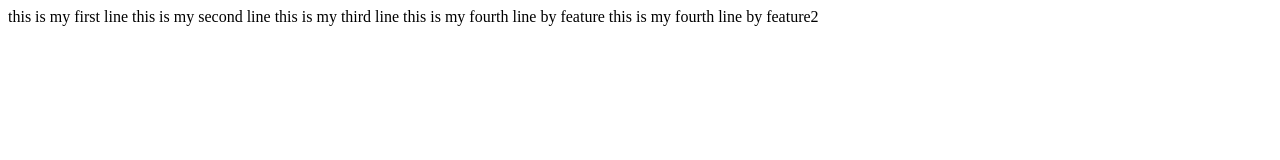
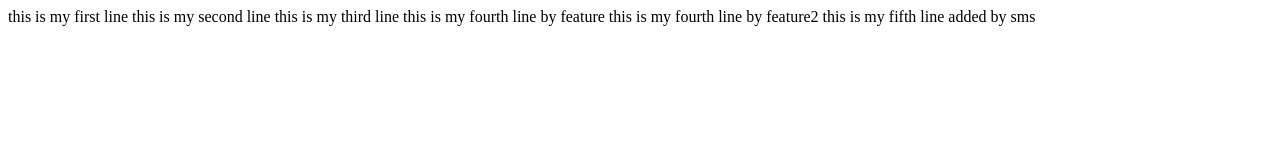
Before and after one commit to ram8692/gitlearn2, a plain HTML site: page index.html in a window 1280 px wide. Drawn offline with Linux system fonts and the light colour scheme.

Commit message:
content commit by sms

```diff
--- a/index.html
+++ b/index.html
@@ -12,5 +12,6 @@
     this is my third line
     this is my fourth line by feature
     this is my fourth line by feature2
+    this is my fifth line added by sms
 </body>
 </html>
```
